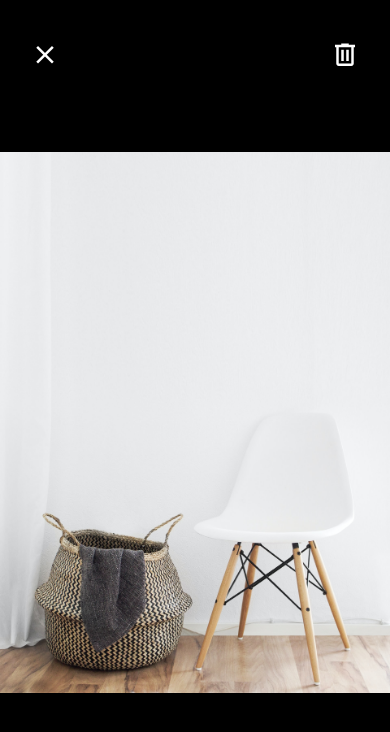
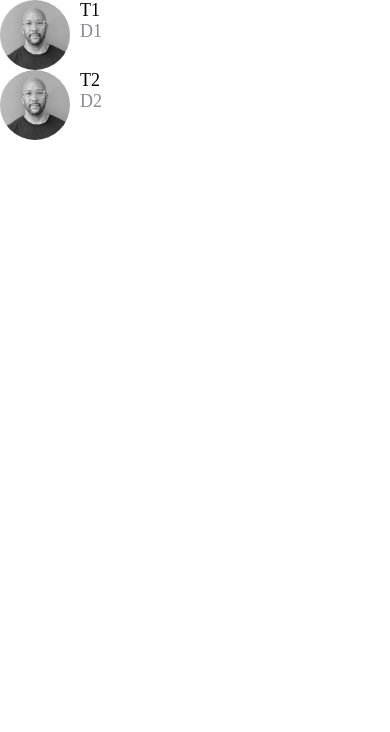
Before and after one commit to WillLewis/reactnative-starter, a React Native app in the folder starter/: screen / in a window 390 px wide. Shown: the top 732 px of the page. Built offline with nearby package versions, Linux system fonts and the light colour scheme.

Commit message:
add a MessagesScreen, add a FlatList on MessagesScreen, encapsulate SafeAreaView into a Screen component

```diff
--- a/starter/App.js
+++ b/starter/App.js
@@ -5,7 +5,8 @@
 import ButtonScreen from "./app/screens/ButtonScreen.js";
 import CardScreen from "./app/screens/CardScreen.js";
 import ListingDetailsScreen from "./app/screens/ListingDetailsScreen.js";
+import MessagesScreen from "./app/screens/MessagesScreen.js";
 
 export default function App() {
-  return <ViewImageScreen />;
+  return <MessagesScreen />;
 }
--- /dev/null
+++ b/starter/app/components/Screen.js
@@ -0,0 +1,15 @@
+// implements all the details for putting content in a SafeAreaView
+import React from "react";
+import Constants from "expo-constants";
+import { SafeAreaView, StyleSheet } from "react-native";
+
+function Screen({ children }) {
+  return <SafeAreaView style={styles.screen}>{children}</SafeAreaView>;
+}
+
+const styles = StyleSheet.create({
+  screen: {
+    paddingTop: Constants.statusBarHeight
+  }
+});
+export default Screen;
--- /dev/null
+++ b/starter/app/screens/MessagesScreen.js
@@ -0,0 +1,48 @@
+import React from "react";
+import { FlatList, StyleSheet } from "react-native";
+
+import ListItem from "../components/ListItem";
+import Screen from "../components/Screen";
+
+const messages = [
+  {
+    id: 1,
+    title: "T1",
+    description: "D1",
+    image: require("../assets/will.jpg")
+  },
+  {
+    id: 2,
+    title: "T2",
+    description: "D2",
+    image: require("../assets/will.jpg")
+  }
+];
+
+//alternative use const
+const renderItem = ({ item }) => (
+  <ListItem title={item.title} subTitle={item.description} image={item.image} />
+);
+
+function MessagesScreen(props) {
+  return (
+    <Screen>
+      <FlatList
+        data={messages}
+        keyExtractor={message => message.id.toString()}
+        renderItem={renderItem}
+        //alternative
+        //renderItem={({ item }) => (
+        //   <ListItem
+        //     title={item.title}
+        //     subTitle={item.description}
+        //     image={item.image}
+        //   />
+        // )}
+      />
+    </Screen>
+  );
+}
+const styles = StyleSheet.create({});
+
+export default MessagesScreen;
```
Also changed, not shown: starter/package.json (+6 -5 lines), 1 other file (tests, documents, lock files or other folders).
